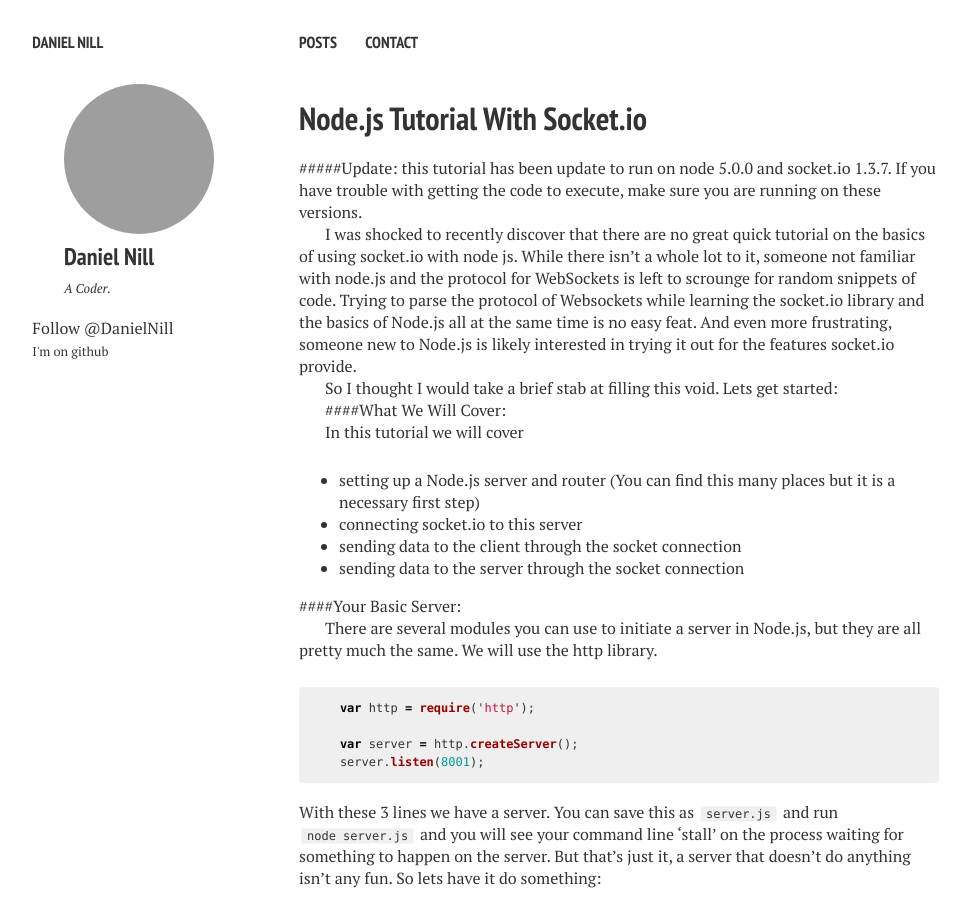
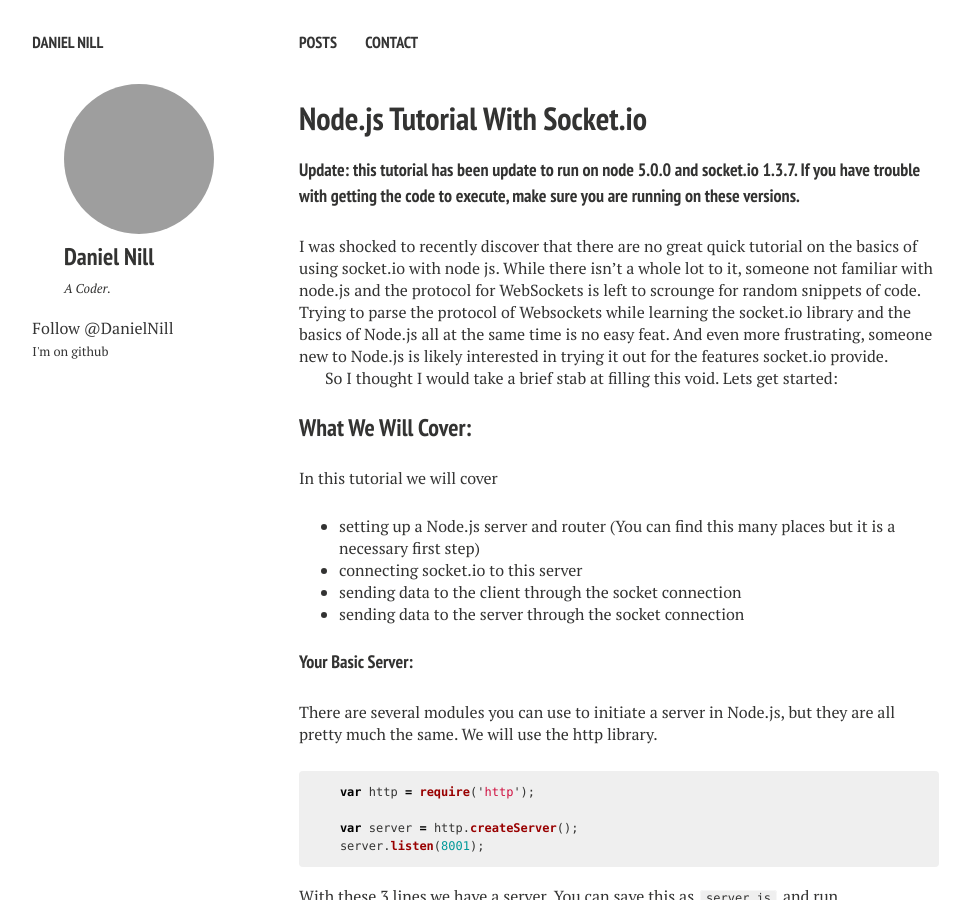
Before and after one commit to DanielNill/danielnill.github.io, a Jekyll site: the page built from _posts/2012-07-28-nodejs-tutorial-with-socketio.markdown, in a window 1280 px wide and 900 px high. Shown: the whole window, without its empty margins (21-991 px from the left). Built offline with Jekyll 4.4.1, drawn with Linux system fonts in a browser that asks for light colours; nearby versions of some CDN libraries; comment, search, counter and statistics services are not loaded; some of the changed text lies outside the part shown.

Commit message:
try and fix syntax

```diff
--- a/_posts/2012-07-28-nodejs-tutorial-with-socketio.markdown
+++ b/_posts/2012-07-28-nodejs-tutorial-with-socketio.markdown
@@ -3,13 +3,13 @@
 title: Node.js Tutorial With Socket.io
 ---
 
-#####Update: this tutorial has been update to run on node 5.0.0 and socket.io 1.3.7.  If you have trouble with getting the code to execute, make sure you are running on these versions.
+#### Update: this tutorial has been update to run on node 5.0.0 and socket.io 1.3.7.  If you have trouble with getting the code to execute, make sure you are running on these versions.
 
 I was shocked to recently discover that there are no great quick tutorial on the basics of using socket.io with node js.  While there isn't a whole lot to it, someone not familiar with node.js and the protocol for WebSockets is left to scrounge for random snippets of code.  Trying to parse the protocol of Websockets while learning the socket.io library and the basics of Node.js all at the same time is no easy feat.  And even more frustrating, someone new to Node.js is likely interested in trying it out for the features socket.io provide.
 
 So I thought I would take a brief stab at filling this void. Lets get started:
 
-####What We Will Cover:
+### What We Will Cover:
 
 In this tutorial we will cover
 
@@ -18,7 +18,7 @@
 - sending data to the client through the socket connection
 - sending data to the server through the socket connection
 
-####Your Basic Server:
+#### Your Basic Server:
 
 There are several modules you can use to initiate a server in Node.js, but they are all pretty much the same.  We will use the http library.
 
@@ -81,7 +81,7 @@
 
 This simply says that we are done defining the response and action and executes them.
 
-####Creating The Router:
+#### Creating The Router:
 
 So now we have very basic server, but it can only server our root domain.  Lets fix that.  We add the following to `server.js`.
 
@@ -167,7 +167,7 @@
 
 Now that we see why we are getting that 404 lets fix it.  Lets create a new page where we will use socket.io
 
-####Adding Socket.io:
+#### Adding Socket.io:
 
 To start with we want to get rid of the 404 error when we visit http://localhost:8001/socket.html so we are going to create a socket.html file.
 
@@ -245,7 +245,7 @@
 {% endhighlight %}
 Here we have added the socket.io.js script and a body script to create the client side socket connection. Now we have a WebSockets connection between the client and our server.  Let's try sending some information from the server to the client through our socket.io connection
 
-####Sending Data To The Client:
+#### Sending Data To The Client:
 
 Now we want to send some data from the server to socket.html.  All data transactions in socket.io, like in most of node.js, can be handled with callbacks primarily we will utilize the `on` method.  The on method in simplistic terms is used to map a method name to an annonymous function.  Because we are using socket.io the on method simply uses the listener on the websocket connection for the method name and when it is found it executes the mapped annonymous function.
 
@@ -327,7 +327,7 @@
 
 Try restarting your server and load the page.  You should now see the date displayed and being updated every second.  Go back to your server.js file and remove the 1000 from the setInterval.  Now the date is being updated every milisecond.
 
-####Sending Data From the Client To the Server:
+#### Sending Data From the Client To the Server:
 
 Now that we know how to send continuous data from the server to the client all we have left to do is learn how to send continuous data from the client back to the server.  You will be happy to know that this process is completely the same as what we just did.   So lets say we want to print every letter the user types into a textbox to the server console.
 
```
Also changed, not shown: other parts of _posts/2012-07-28-nodejs-tutorial-with-socketio.markdown (+4 -2 lines).
